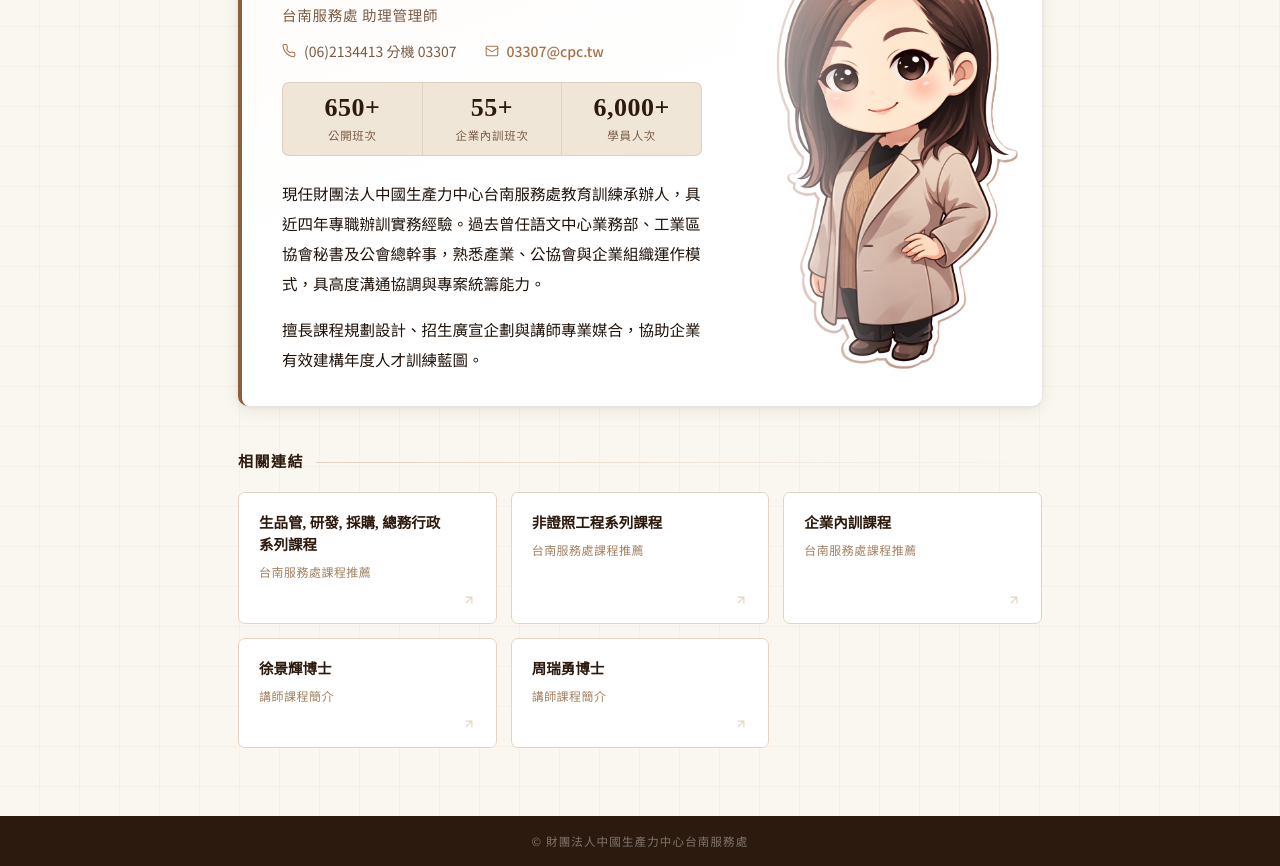
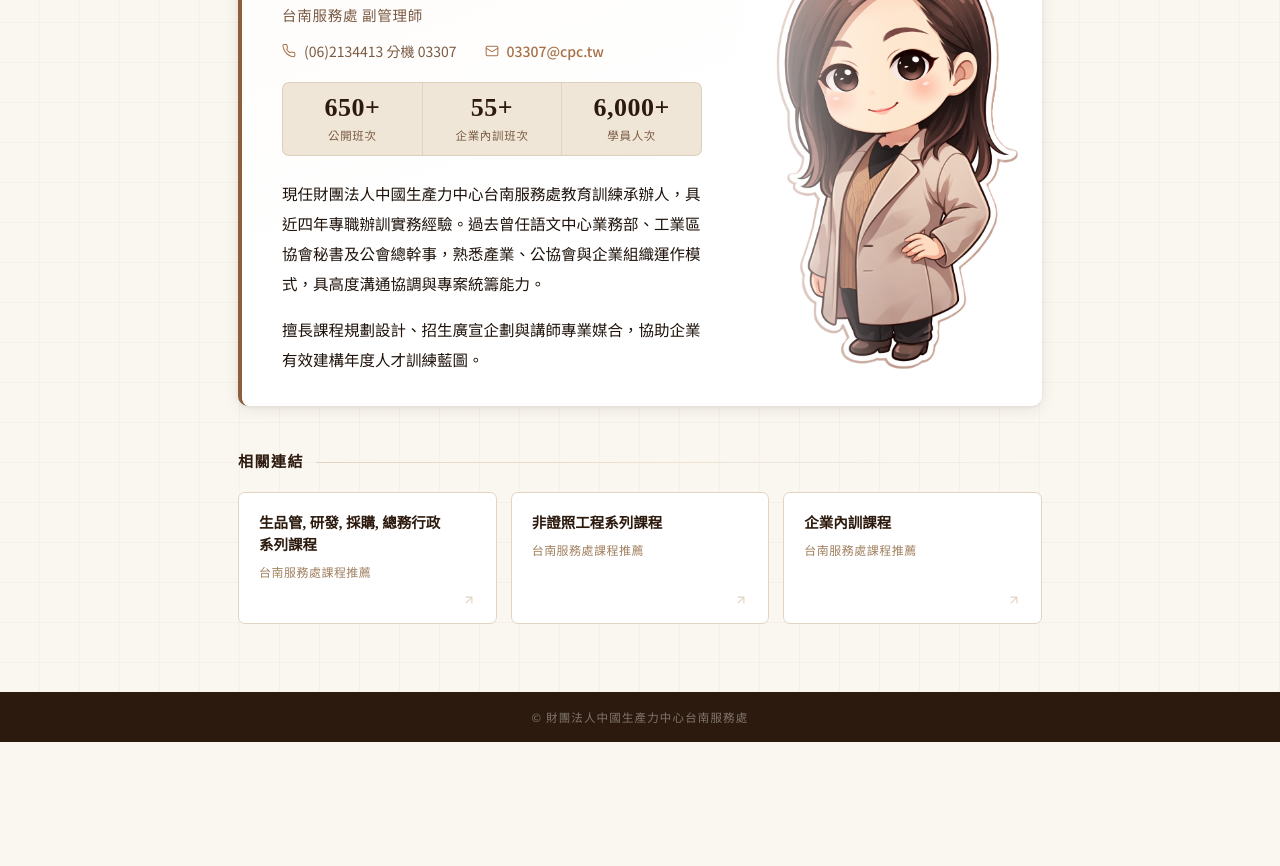
Before and after one commit to alex7008uk/cpc-lhl-intro, a plain HTML site: page index.html in a window 1280 px wide. Shown: the part 235-1101 px from the top of the page. After the commit the page ends 977 px from the top, so only its background shows below. Drawn offline with Linux system fonts and the light colour scheme.

Commit message:
style: 修改負責人職稱、註解教師連結

```diff
--- a/index.html
+++ b/index.html
@@ -3,7 +3,7 @@
 <head>
   <meta charset="UTF-8">
   <meta name="viewport" content="width=device-width, initial-scale=1.0">
-  <title>林夏蘭 助理管理師 — 財團法人中國生產力中心台南服務處</title>
+  <title>林夏蘭 副管理師 — 財團法人中國生產力中心台南服務處</title>
   <link rel="preconnect" href="https://fonts.googleapis.com">
   <link rel="preconnect" href="https://fonts.gstatic.com" crossorigin>
   <link href="https://fonts.googleapis.com/css2?family=Noto+Serif+TC:wght@400;600;700&family=Noto+Sans+TC:wght@300;400;500&display=swap" rel="stylesheet">
@@ -566,7 +566,7 @@
         <div class="bio-identity-text">
           <span class="bio-role">課程負責人</span>
           <span class="bio-name">林夏蘭</span>
-          <span class="bio-title">台南服務處 助理管理師</span>
+          <span class="bio-title">台南服務處 副管理師</span>
         </div>
       </div>
       <div class="bio-contact">
@@ -661,7 +661,7 @@
         </div>
       </a>
 
-      <a href="https://hch-intro.pages.dev/" target="_blank" rel="noopener noreferrer"
+      <!-- <a href="https://hch-intro.pages.dev/" target="_blank" rel="noopener noreferrer"
          class="link-card reveal d6">
         <div class="link-card-body">
           <div class="link-card-title">徐景輝博士</div>
@@ -672,9 +672,9 @@
             <path d="M7 17L17 7M17 7H7M17 7v10"/>
           </svg>
         </div>
-      </a>
+      </a> -->
 
-      <a href="https://cpc-cjy-intro.pages.dev/" target="_blank" rel="noopener noreferrer"
+      <!-- <a href="https://cpc-cjy-intro.pages.dev/" target="_blank" rel="noopener noreferrer"
          class="link-card reveal d7">
         <div class="link-card-body">
           <div class="link-card-title">周瑞勇博士</div>
@@ -685,7 +685,7 @@
             <path d="M7 17L17 7M17 7H7M17 7v10"/>
           </svg>
         </div>
-      </a>
+      </a> -->
 
     </div>
   </section>
```
